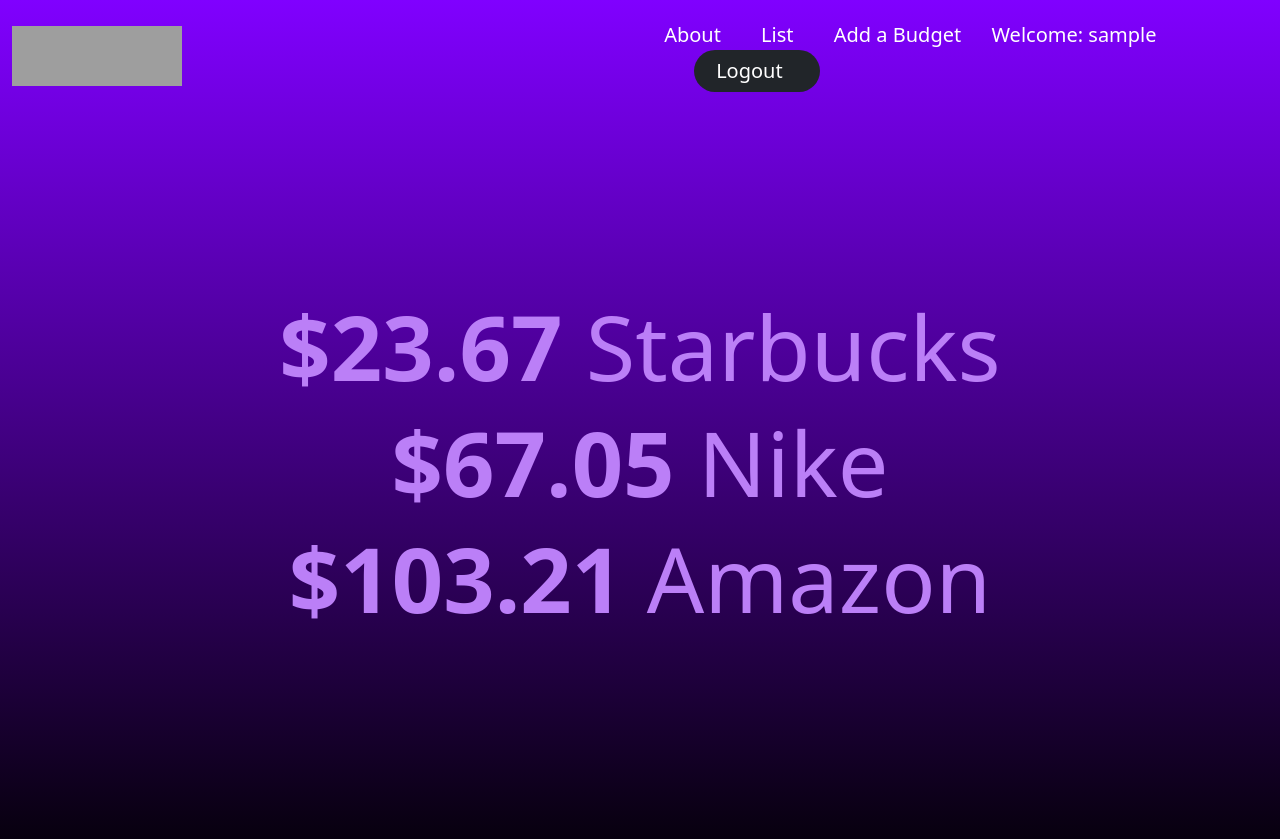
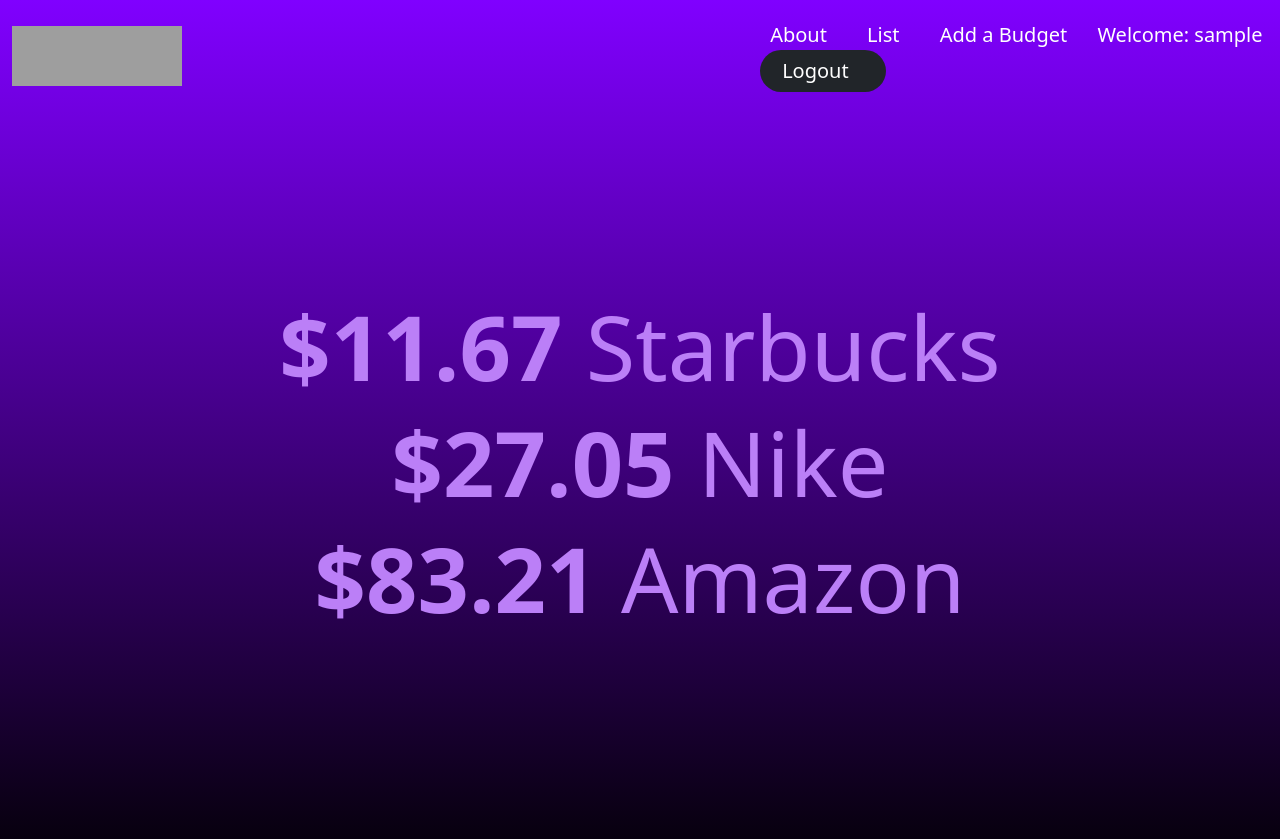
Before and after one commit to joeycalt/myBudget, a Django app: page / in a window 1280 px wide. Shown: the top 839 px of the page. Run offline with Django 4.2, Linux system fonts and the light colour scheme; the visitor is signed in with stand-in values (Sample User, id 1); grey boxes are pictures that could not be loaded.

Commit message:
fixed some styling

```diff
--- a/main_app/static/scripts/main.js
+++ b/main_app/static/scripts/main.js
@@ -5,7 +5,7 @@
 //   });
 
   $(".counter").each(function () {
-    var $this = $(this),
+    let $this = $(this),
       countTo = $this.attr("data-countto");
     countDuration = parseInt($this.attr("data-duration"));
     $({ counter: $(this).text()}).animate(
@@ -14,8 +14,9 @@
       },
       {
         duration: countDuration,
+        fpsInterval: '1000',
         step: function () {
-          $this.text(Math.round(this.counter * 100 )/100);
+          $this.text(Math.floor(this.counter * 100 )/100);
         },
         complete: function () {
           $this.text(this.counter);
--- a/main_app/static/styles/main.css
+++ b/main_app/static/styles/main.css
@@ -75,6 +75,7 @@ a.navbar-link {
 
 .home-nav {
     width: 100%;
+    margin-left: 210px;
 }
 
 .base.navbar-area {
@@ -87,8 +88,7 @@ a.navbar-link {
 }
 
 .btn-dark.rounded-pill {
-    margin-left: 40px;
-    margin-right: 20px;
+
     border: none;
 }
 
@@ -228,6 +228,8 @@ input.add.rounded-pill {
 .spending {
     text-align: left;
     margin-bottom: 70px;
+    font-weight: 700;
+    color: #8000FF;
 }
 
 .detail-data {
@@ -483,6 +485,7 @@ button.signup.rounded-pill {
 li {
     color: red;
     list-style: none;
+    display: none;
 }
 
 #id_password1 {
@@ -516,6 +519,7 @@ li {
     color: #8000FF;
     font-weight: 700;
     text-align: center;
+    margin-bottom: 15px;
 }
 
 #id_password {
@@ -699,3 +703,7 @@ div.buttons {
      60% { transform: rotate( 0.0deg) }
     100% { transform: rotate( 0.0deg) }
   }
+
+  #hint_id_username, #hint_id_password2 {
+    display: none;
+}
--- a/main_app/templates/home.html
+++ b/main_app/templates/home.html
@@ -40,10 +40,10 @@
             </span>
         </nav>
         <div class="home-titles">
-            <h1 class="home-company"><span class= 'dollars'>$</span><span class="dollars counter" data-countto="23.67" data-duration="2000"></span> Starbucks</h1>
+            <h1 class="home-company"><span class= 'dollars'>$</span><span class="dollars counter" data-countto="11.67" data-duration="2000"></span> Starbucks</h1>
 
-            <h1 class="home-company"><span class= 'dollars'>$</span><span class="dollars counter" data-countto="67.05" data-duration="2000"></span> Nike</h1>
-            <h1 class="home-company"><span class= 'dollars'>$</span><span class="dollars counter" data-countto="103.21" data-duration="2000"></span> Amazon</h1>
+            <h1 class="home-company"><span class= 'dollars'>$</span><span class="dollars counter" data-countto="27.05" data-duration="2000"></span> Nike</h1>
+            <h1 class="home-company"><span class= 'dollars'>$</span><span class="dollars counter" data-countto="83.21" data-duration="2000"></span> Amazon</h1>
         </div>
     </div>
     <div>
--- a/main_app/templates/registration/signup.html
+++ b/main_app/templates/registration/signup.html
@@ -48,7 +48,7 @@
 
             </div>
         </div>
-        <div class="form-group">
+        <div class="help form-group">
             {{ form.password1|as_crispy_field }}
             <div class="text-input rounded-pill">
                 <div class="form-group">
--- a/main_app/views.py
+++ b/main_app/views.py
@@ -26,6 +26,12 @@ class Signup(View):
         form = UserCreationForm()
         context = {"form": form}
         return render(request, "registration/signup.html", context)
+        class Meta:
+            model = User
+            fields = ("username", "email", "password1", "password2")
+            help_texts = {
+                'password1': None
+            }
     def post(self, request):
         form = UserCreationForm(request.POST)
         if form.is_valid():
```
